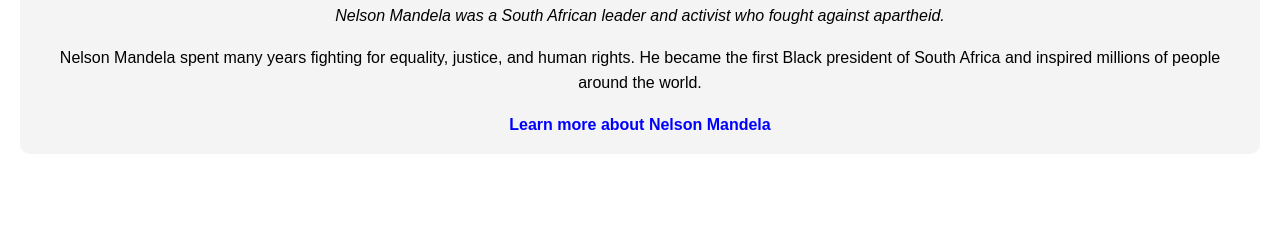
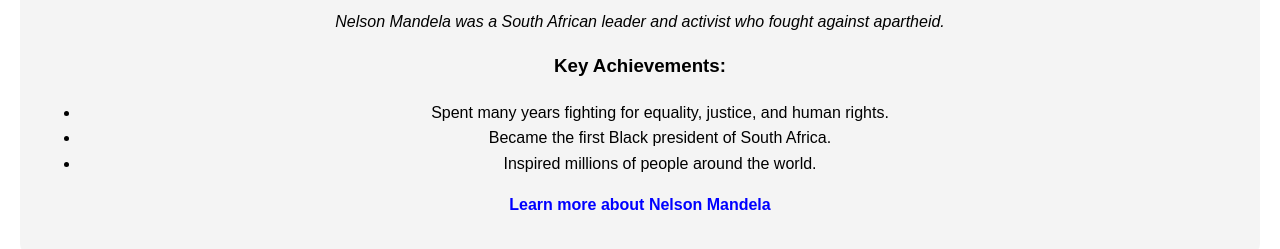
Before and after one commit to harith09danial/individual-assignment-csc578, a plain HTML site: page 2024223676_Tribute_Page/index.html in a window 1280 px wide. Shown: the part 423-672 px from the top of the page. Drawn offline with Linux system fonts and the light colour scheme.

Commit message:
Update index.html

```diff
--- a/2024223676_Tribute_Page/index.html
+++ b/2024223676_Tribute_Page/index.html
@@ -16,18 +16,23 @@
     <figure id="img-div">
       <img
         id="image"
-        src="https://i.ibb.co/PZ6JdFRN/Nelson-Mandela.webp"
+        src="https://i.ibb.co/SYH4hvh/Nelson-Mandela.webp"
         alt="Nelson Mandela smiling"
       >
 
+      <figure>
   <figcaption id="img-caption">
     Nelson Mandela was a South African leader and activist who fought against apartheid.
   </figcaption>
 </figure>
 
 <section id="tribute-info">
-      Nelson Mandela spent many years fighting for equality, justice, and human rights.
-      He became the first Black president of South Africa and inspired millions of people around the world.
+  <h3>Key Achievements:</h3>
+  <ul>
+    <li>Spent many years fighting for equality, justice, and human rights.</li>
+    <li>Became the first Black president of South Africa.</li>
+    <li>Inspired millions of people around the world.</li>
+  </ul>
 </section>
 
     <a
```
Lines whose indentation alone changed are shown as unchanged.
